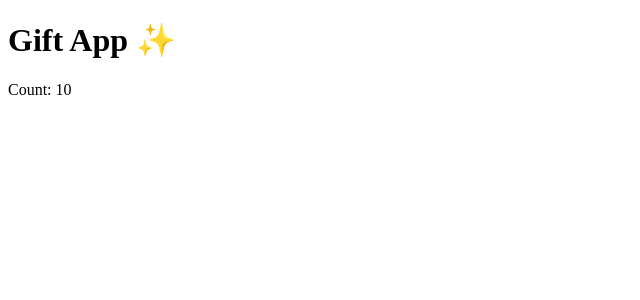
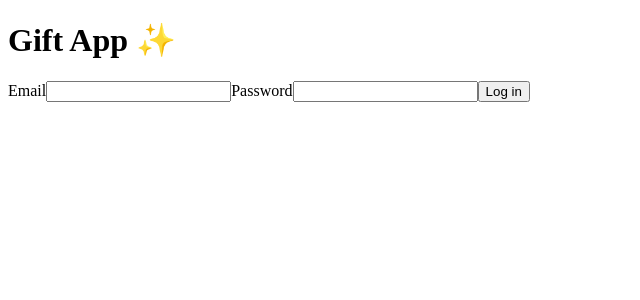
Before and after one commit to laamp/gift_app, a React app: page / in a window 1280 px wide. Shown: the top 300 px of the page, without its empty margins (0-640 px from the left). Built offline with nearby package versions, Linux system fonts and the light colour scheme; the HTML template or start-up script is replaced by a standard one.

Commit message:
Create first async thunk for login

```diff
--- a/client/src/components/GiftApp.tsx
+++ b/client/src/components/GiftApp.tsx
@@ -1,16 +1,39 @@
-import React from 'react';
+import React, { useState } from 'react';
 
-import { useAppDispatch, useAppSelector } from 'hooks';
-import { increment } from 'modules/session/sessionSlice';
+import { useAppDispatch } from 'hooks';
+import { loginUser } from 'modules/session/sessionSlice';
 
 const GiftApp = () => {
-  const count = useAppSelector((state) => state.session.testValue);
   const dispatch = useAppDispatch();
+
+  const [email, setEmail] = useState('');
+  const [password, setPassword] = useState('');
 
   return (
     <div className='GiftApp'>
       <h1>Gift App ✨</h1>
-      <p onClick={() => dispatch(increment())}>Count: {count}</p>
+      <form
+        onSubmit={(e) => {
+          e.preventDefault();
+          console.log('Form submitted with', email, password);
+          dispatch(loginUser({ email, password }));
+        }}>
+        <label htmlFor='email'>Email</label>
+        <input
+          id='email'
+          type='email'
+          value={email}
+          onChange={(e) => setEmail(e.currentTarget.value)}
+        />
+        <label htmlFor='password'>Password</label>
+        <input
+          id='password'
+          type='password'
+          value={password}
+          onChange={(e) => setPassword(e.currentTarget.value)}
+        />
+        <button type='submit'>Log in</button>
+      </form>
     </div>
   );
 };
--- a/client/src/modules/session/sessionSlice.ts
+++ b/client/src/modules/session/sessionSlice.ts
@@ -1,27 +1,48 @@
-import { createSlice } from '@reduxjs/toolkit';
+import { createSlice, createAsyncThunk } from '@reduxjs/toolkit';
+import axios from 'axios';
 
+// thunks
+export const loginUser = createAsyncThunk(
+  'session/login',
+  async (userData: { email: string; password: string }) => {
+    const response = await axios.post('/api/auth/login', { login: userData });
+    return response.data;
+  }
+);
+
+// reducer logic
 export interface SessionState {
   email: string;
   token: string;
-  testValue: number;
+  loading: boolean;
 }
 
 const initialState: SessionState = {
-  email: 'lance',
-  token: 'test token',
-  testValue: 10,
+  email: '',
+  token: '',
+  loading: false,
 };
 
 export const sessionSlice = createSlice({
   name: 'session',
   initialState,
-  reducers: {
-    increment: (state) => {
-      state.testValue += 1;
-    },
+  reducers: {},
+  extraReducers: (builder) => {
+    builder
+      .addCase(loginUser.pending, (state) => {
+        state.loading = true;
+      })
+      .addCase(loginUser.fulfilled, (state, action) => {
+        state.loading = false;
+        state.email = action.payload.data.email;
+        state.token = action.payload.data.token;
+      })
+      .addCase(loginUser.rejected, (state) => {
+        state.loading = false;
+      });
   },
 });
 
-export const { increment } = sessionSlice.actions;
+export const {} = sessionSlice.actions;
 
 export default sessionSlice.reducer;
--- a/client/src/store.ts
+++ b/client/src/store.ts
@@ -1,4 +1,4 @@
-import { configureStore } from '@reduxjs/toolkit';
+import { configureStore, ThunkAction, Action } from '@reduxjs/toolkit';
 
 import sessionReducer from 'modules/session/sessionSlice';
 
@@ -8,9 +8,14 @@ export const store = configureStore({
   },
 });
 
+export type RootState = ReturnType<typeof store.getState>;
+export type AppDispatch = typeof store.dispatch;
+export type AppThunk<ReturnType = void> = ThunkAction<
+  ReturnType,
+  RootState,
+  unknown,
+  Action<string>
+>;
+
 // debug
 window.store = store.getState;
-
-export type RootState = ReturnType<typeof store.getState>;
-
-export type AppDispatch = typeof store.dispatch;
```
Also changed, not shown: 1 other file (tests, documents, lock files or other folders).
